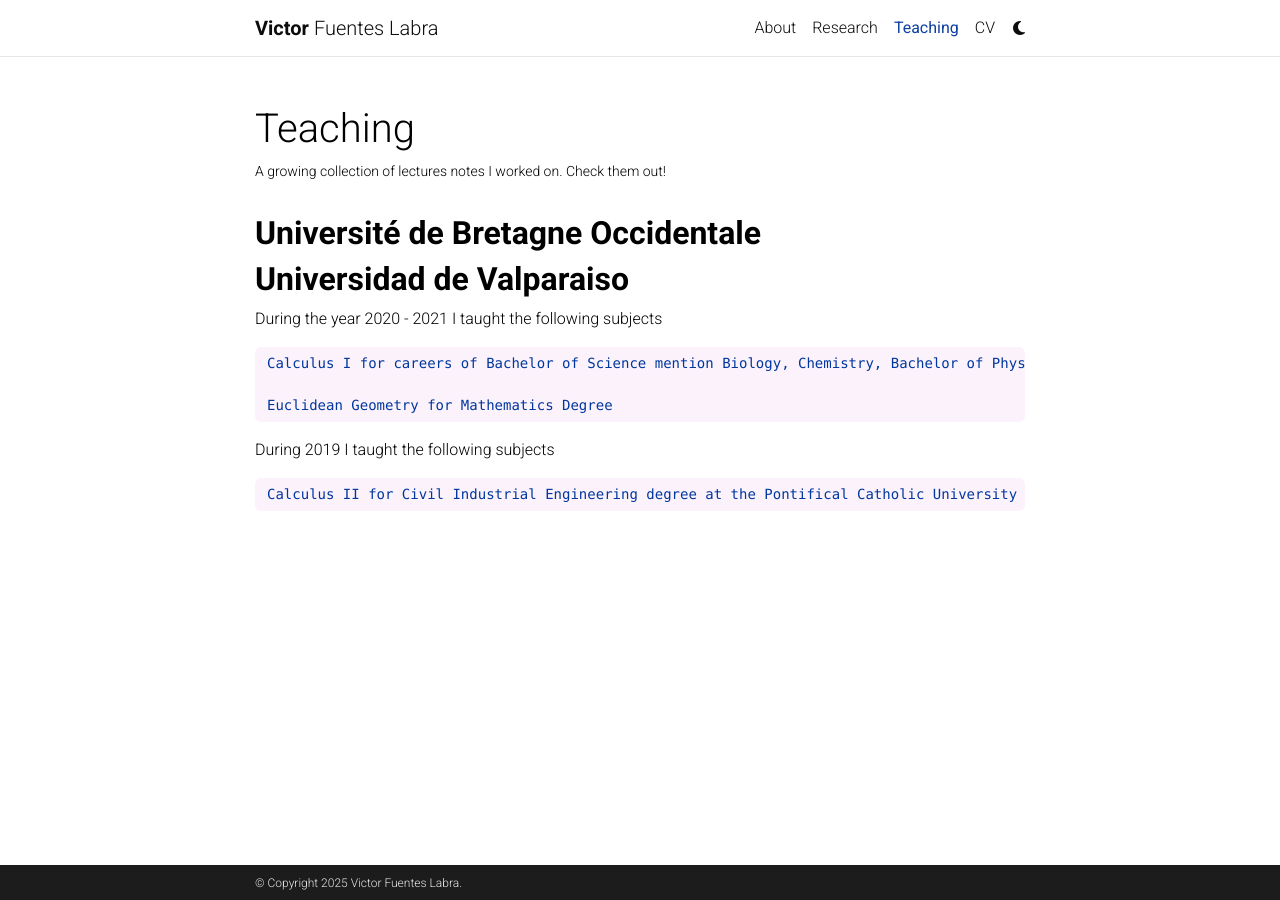
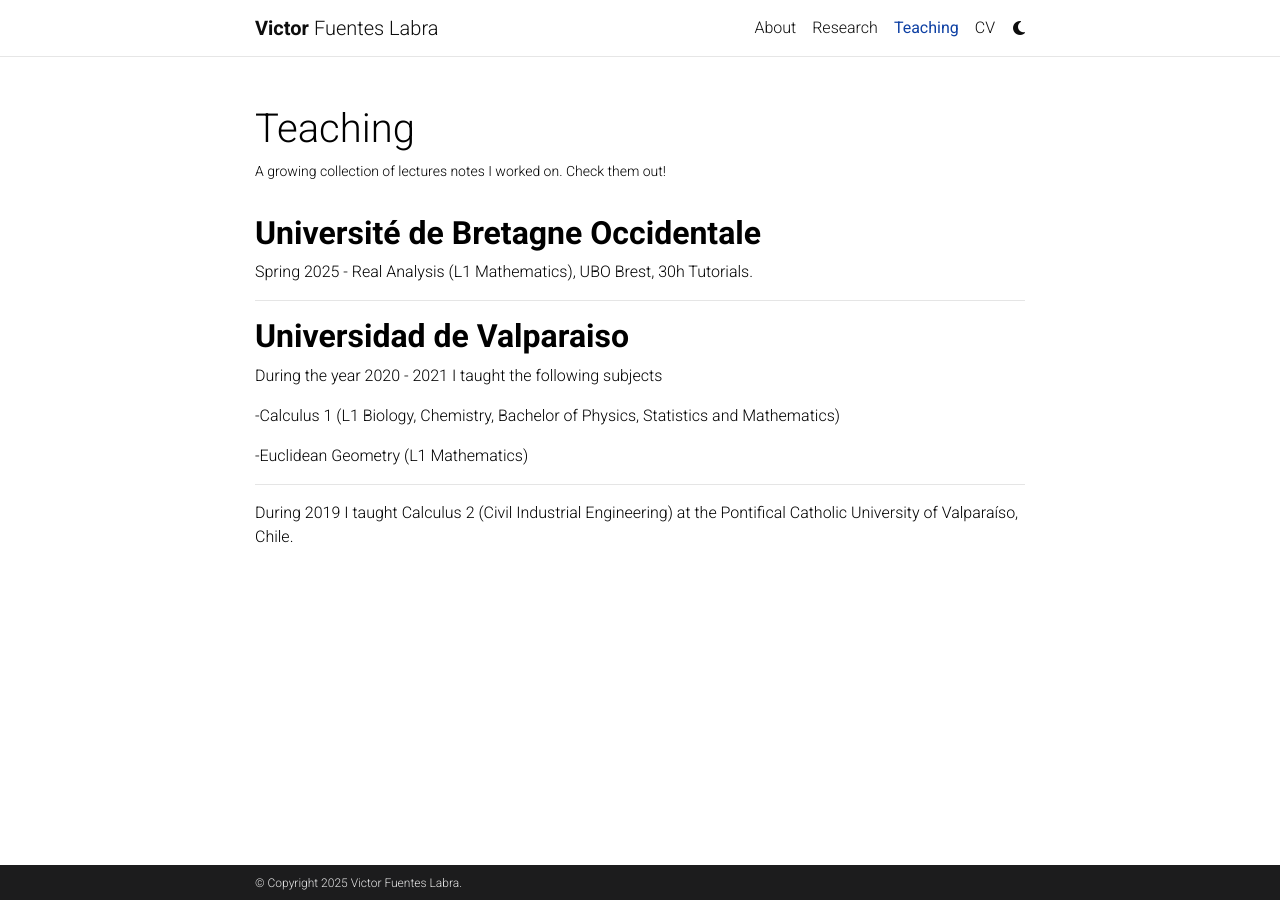
Before and after one commit to Victorfuentesl/victorfuentesl.github.io, a Jekyll site: the page built from _pages/projects.md, in a window 1280 px wide. Built offline with Jekyll 4.4.1, drawn with Linux system fonts in a browser that asks for light colours; comment, search, counter and statistics services are not loaded; a style sheet for code colours, icons or effects is not loaded.

Commit message:
Update projects.md

```diff
--- a/_pages/projects.md
+++ b/_pages/projects.md
@@ -25,17 +25,19 @@
 
  <h1 style="font-size:2em; font-weight:bold;"> Université de Bretagne Occidentale </h1>
 
+Spring 2025	- Real Analysis (L1 Mathematics), UBO Brest, 30h Tutorials.
 
+
+---
 
  <h1 style="font-size:2em; font-weight:bold;"> Universidad de Valparaiso </h1>
 
  During the year 2020 - 2021 I taught the following subjects
 
-    Calculus I for careers of Bachelor of Science mention Biology, Chemistry, Bachelor of Physics, Eng. in Statistics and Bachelor in Mathematics
+  -Calculus 1 (L1 Biology, Chemistry, Bachelor of Physics, Statistics and Mathematics)
 
-    Euclidean Geometry for Mathematics Degree
+  -Euclidean Geometry (L1 Mathematics)
 
+---
 
- During 2019 I taught the following subjects
-
-    Calculus II for Civil Industrial Engineering degree at the Pontifical Catholic University of Valparaíso, Chile.
+ During 2019 I taught Calculus 2 (Civil Industrial Engineering) at the Pontifical Catholic University of Valparaíso, Chile.
```
